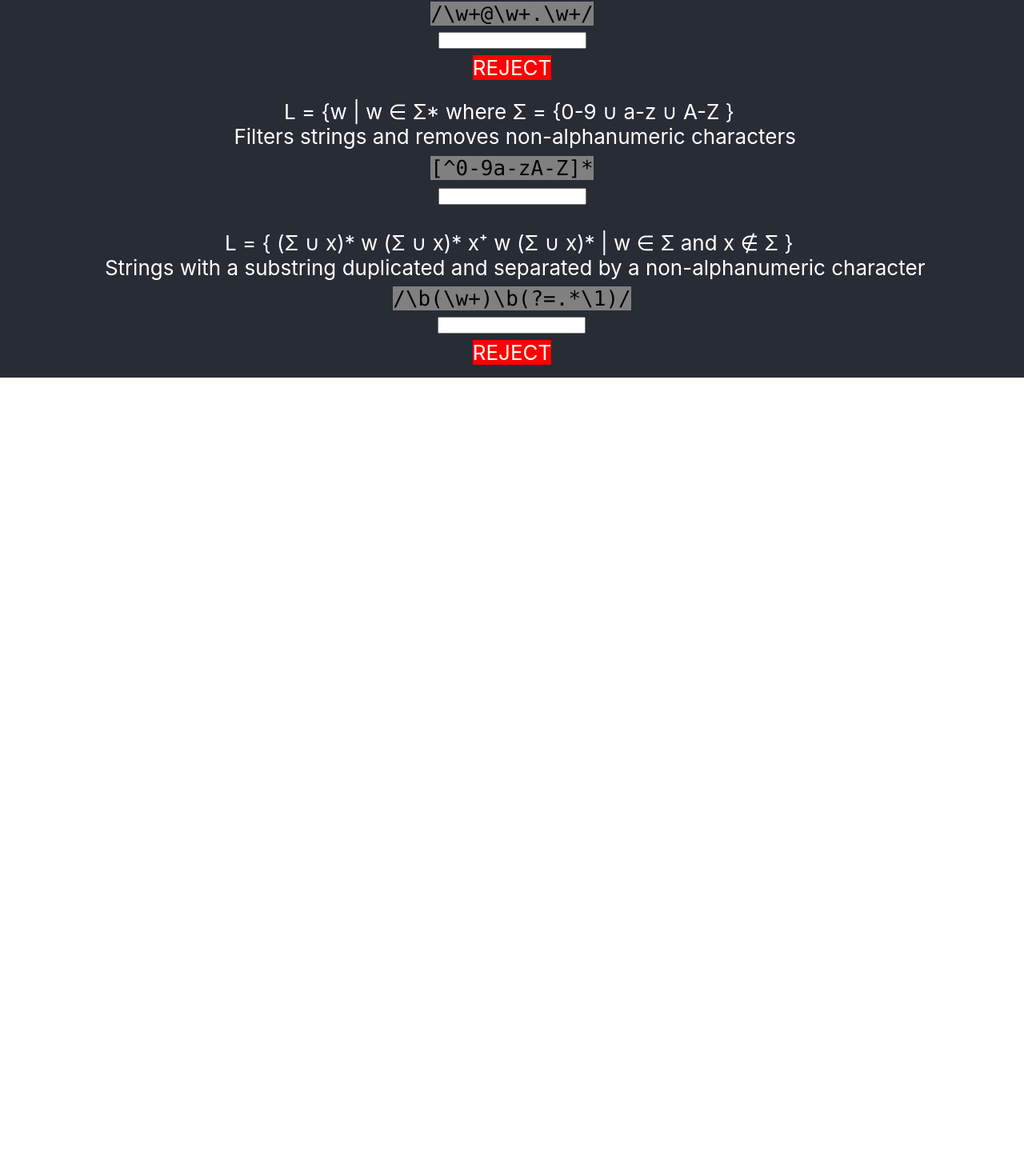
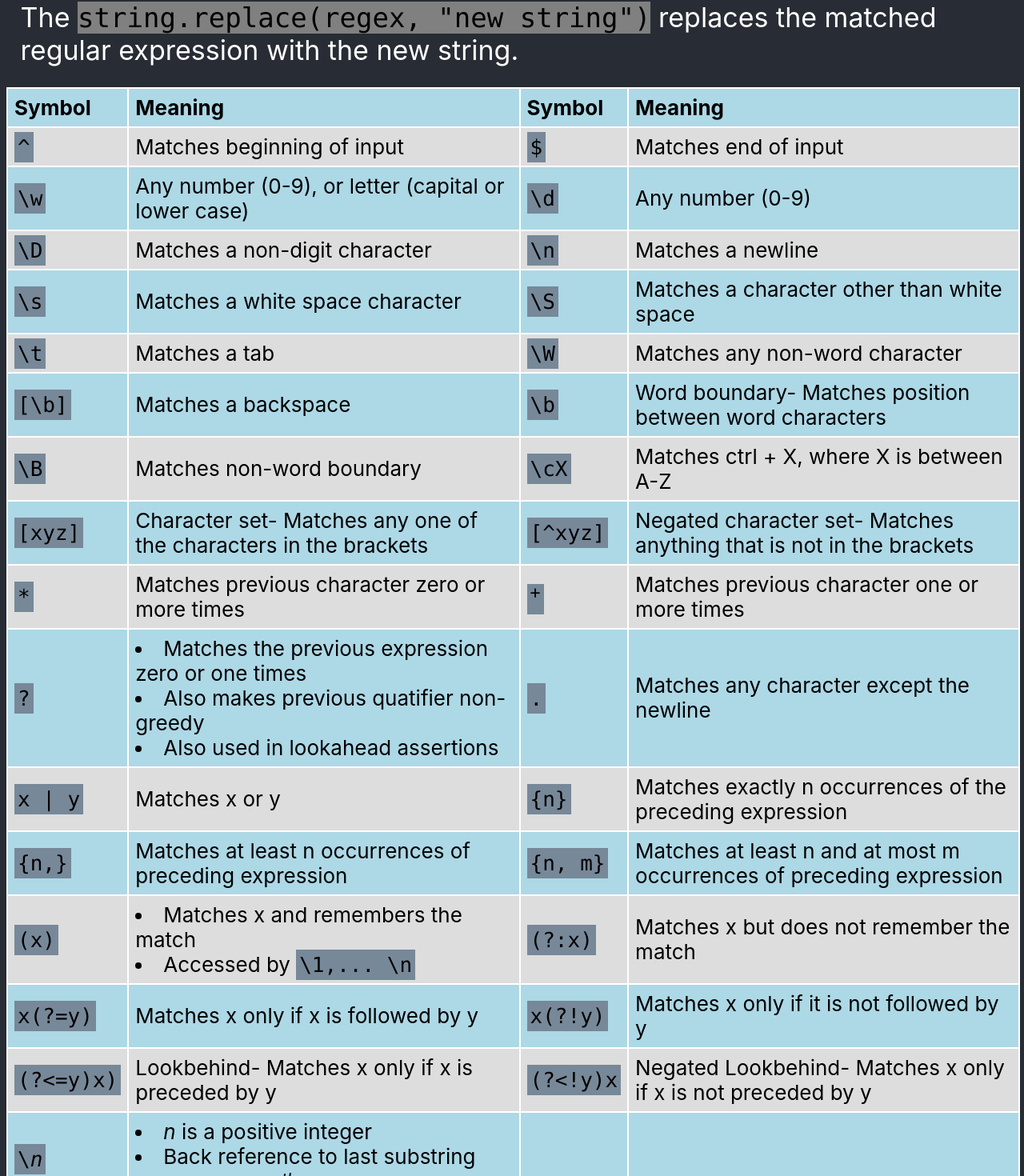
Before and after one commit to icowen/javascript-regex, a React (Create React App) app: page / in a window 1280 px wide. Shown: the part 415-1885 px from the top of the page at 80% size. Before the commit the page ends 887 px from the top, so only its background shows below. Built offline with nearby package versions, Linux system fonts and the light colour scheme.

Commit message:
Table complete, lots of good css styling.

```diff
--- a/src/App.js
+++ b/src/App.js
@@ -1,7 +1,8 @@
 import React, { Component } from 'react';
 import './App.css';
-import RegexComponent from "./RegexComponent";
+import RegexMatchingComponent from "./RegexMatchingComponent";
 import RegexExampleComponent from "./RegexExampleComponent";
+import Introduction from "./Introduction";
 
 class App extends Component {
     stringOfLengthAtLeastFive(s) {
@@ -36,24 +37,25 @@ class App extends Component {
         let notElementOf = '\u2209';
         let plus = '\u207A';
         let dupWordLang = `L = { (${sigma} ${union} x)* w (${sigma} ${union} x)* x${plus} w (${sigma} ${union} x)* | w ${elementOf} ${sigma} and x ${notElementOf} ${sigma} } \n Strings with a substring duplicated and separated by a non-alphanumeric character`;
-        let lettersAndNumbers = `L = {w | w ${elementOf} ${sigma}* where ${sigma} = {0-9 ${union} a-z ${union} A-Z } \n Filters strings and removes non-alphanumeric characters`;
+        let lettersAndNumbers = `L = {w | w ${elementOf} ${sigma}* where ${sigma} = {0-9 ${union} a-z ${union} A-Z } } \n Filters strings and removes non-alphanumeric characters`;
         return (
             <div className="App">
-                <RegexComponent expr={this.stringOfLengthAtLeastFive}
-                                language={'L = {w | w is at least length 5}'}
-                                label={'/\\w{5}/'}/>
-                <RegexComponent expr={this.stringOfLengthExactlyFive}
-                                language={'L = {w | w has length exactly 5}'}
-                                label={'/^\\w{5}$/'}/>
-                <RegexComponent expr={this.validEmailAddress}
-                                language={'L = {w | w is a valid email address}'}
-                                label={'/\\w+@\\w+.\\w+/'}/>
+                <Introduction/>
+                <RegexMatchingComponent expr={this.stringOfLengthAtLeastFive}
+                                        language={'L = {w | w is at least length 5}'}
+                                        label={'/\\w{5}/'}/>
+                <RegexMatchingComponent expr={this.stringOfLengthExactlyFive}
+                                        language={'L = {w | w has length exactly 5}'}
+                                        label={'/^\\w{5}$/'}/>
+                <RegexMatchingComponent expr={this.validEmailAddress}
+                                        language={'L = {w | w is a valid email address}'}
+                                        label={'/\\w\u207A@\\w\u207A.\\w\u207A/'}/>
+                <RegexMatchingComponent expr={this.duplicateWords}
+                                        language={dupWordLang}
+                                        label={'/\\b(\\w+)\\b(?=.*\\1)/'}/>
                 <RegexExampleComponent expr={this.onlyLettersAndNumbers}
                                        language={lettersAndNumbers}
                                        label={'[^0-9a-zA-Z]*'}/>
-                <RegexComponent expr={this.duplicateWords}
-                                language={dupWordLang}
-                                label={'/\\b(\\w+)\\b(?=.*\\1)/'}/>
             </div>
         );
     }
--- /dev/null
+++ b/src/Introduction.css
@@ -0,0 +1,18 @@
+header {
+     color: #61dafb;
+     font-size: calc(10px + 5vmin);
+     margin: 8px;
+     text-align: center;
+ }
+
+p {
+    margin: 2vw;
+}
+
+.Introduction {
+    text-align: left;
+}
+
+.Introduction .intro{
+    font-size: calc(10px + 3vmin);
+}
--- /dev/null
+++ b/src/Introduction.jsx
@@ -0,0 +1,26 @@
+import React, { Component } from 'react';
+import './Introduction.css'
+import RegexSyntaxTable from "./RegexSyntaxTable";
+
+class Introduction extends Component {
+    render() {
+        return (
+            <div className={'Introduction'}>
+                <div className={'intro'}>
+                    <header>{'JavaScript Regular Expressions (RegEx)'}</header>
+                    <p> This website is designed to show basic JavaScript RegEx for matching
+                        strings, and filtering strings.</p>
+                    <p>JavaScript RegEx is contained between two backslashes <code>/I am regex/</code> or
+                        by using the constructor <code>new RegExp("I am regex")</code>.</p>
+                    <p>You can use the <code>yourRegex.test("any string")</code> method which returns true if the string
+                        matches the regular expression in at least one spot.</p>
+                    <p>The <code>string.replace(regex, "new string")</code> replaces
+                        the matched regular expression with the new string.</p>
+                </div>
+                <RegexSyntaxTable/>
+            </div> );
+
+    }
+}
+
+export default Introduction;
--- /dev/null
+++ b/src/RegexExampleComponent.css
@@ -0,0 +1,16 @@
+.regex-block {
+    margin: 4vw;
+    text-align: center;
+    display: flex;
+    flex-direction: column;
+    align-items: center;
+    justify-content: center;
+    font-size: calc(10px + 5vmin);
+}
+
+input {
+    padding: 8px;
+    font-size: calc(10px + 3vmin);
+    border: 2px solid #61dafb;
+    border-radius: 4px;
+}
--- a/src/RegexExampleComponent.jsx
+++ b/src/RegexExampleComponent.jsx
@@ -1,27 +1,36 @@
 import React, { Component } from 'react';
 import PropTypes from 'prop-types';
+import './RegexExampleComponent.css';
 
 class RegexExampleComponent extends Component {
     constructor(props) {
         super(props);
         this.state = {
-            word: ''
+            word: 'Enter a word',
+            filteredWord: 'Enter a word'
         }
     }
 
     regexFunc(s) {
-        this.setState({word: this.props.expr(s)});
+        let filteredWord;
+        if (s) {
+            filteredWord = this.props.expr(s);
+
+        } else {
+            s = 'Enter a word';
+            filteredWord = 'Enter a word';
+        }
+        this.setState({word: s, filteredWord: filteredWord});
     }
 
     render() {
         return (
-            <div>
+            <div className={'regex-block'}>
                 <p>{this.props.language}</p>
-                <div>
-                    <code>{this.props.label}</code>
-                </div>
+                <code>{this.props.label}</code>
                 <input type={'text'} onChange={(e) => this.regexFunc(e.target.value)}/>
                 <div>{this.state.word}</div>
+                <div>{this.state.filteredWord}</div>
             </div> );
 
     }
--- a/src/RegexComponent.css
+++ b/src/RegexMatchingComponent.css
@@ -8,7 +8,7 @@ p{
 }
 
 .regex-block {
-    margin: 16px;
+    margin: 4vw;
     text-align: center;
     display: flex;
     flex-direction: column;
--- /dev/null
+++ b/src/RegexSyntaxTable.css
@@ -0,0 +1,31 @@
+td, th {
+    border: 2px solid white;
+    text-align: left;
+    padding: 8px;
+}
+
+tr:nth-child(even) {
+    background-color: #dddddd;
+    color: black;
+}
+
+tr:nth-child(odd) {
+    background-color: lightblue;
+    color: black;
+}
+
+td:nth-child(even) {
+    width: 40%;
+}
+
+.regex-syntax-table code {
+    background-color: lightslategray;
+    padding: 4px;
+    white-space: nowrap;
+}
+
+table {
+    border-collapse: collapse;
+    width: 99%;
+    margin: 8px;
+}
--- /dev/null
+++ b/src/RegexSyntaxTable.jsx
@@ -0,0 +1,130 @@
+import React, { Component } from 'react';
+import './RegexSyntaxTable.css';
+
+class RegexSyntaxTable extends Component {
+    render() {
+        return <div className={'regex-syntax-table'}>
+            <table>
+                <col className={'symbol'}/>
+                <col className={'description'}/>
+                <col className={'symbol'}/>
+                <col className={'description'}/>
+                <tr>
+                    <th>Symbol</th>
+                    <th>Meaning</th>
+                    <th>Symbol</th>
+                    <th>Meaning</th>
+                </tr>
+                <tr>
+                    <td><code>^</code></td>
+                    <td>Matches beginning of input</td>
+                    <td><code>$</code></td>
+                    <td>Matches end of input</td>
+                </tr>
+                <tr>
+                    <td><code>\w</code></td>
+                    <td>Any number (0-9), or letter (capital or lower case)</td>
+                    <td><code>\d</code></td>
+                    <td>Any number (0-9)</td>
+                </tr>
+                <tr>
+                    <td><code>\D</code></td>
+                    <td>Matches a non-digit character</td>
+                    <td><code>\n</code></td>
+                    <td>Matches a newline</td>
+                </tr>
+                <tr>
+                    <td><code>\s</code></td>
+                    <td>Matches a white space character</td>
+                    <td><code>\S</code></td>
+                    <td>Matches a character other than white space</td>
+                </tr>
+                <tr>
+                    <td><code>\t</code></td>
+                    <td>Matches a tab</td>
+                    <td><code>\W</code></td>
+                    <td>Matches any non-word character</td>
+                </tr>
+                <tr>
+                    <td><code>[\b]</code></td>
+                    <td>Matches a backspace</td>
+                    <td><code>\b</code></td>
+                    <td>Word boundary- Matches position between word characters</td>
+                </tr>
+                <tr>
+                    <td><code>\B</code></td>
+                    <td>Matches non-word boundary</td>
+                    <td><code>\cX</code></td>
+                    <td>Matches ctrl + X, where X is between A-Z</td>
+                </tr>
+                <tr>
+                    <td><code>[xyz]</code></td>
+                    <td>Character set- Matches any one of the characters in the brackets</td>
+                    <td><code>[^xyz]</code></td>
+                    <td>Negated character set- Matches anything that is not in the brackets</td>
+                </tr>
+                <tr>
+                    <td><code>*</code></td>
+                    <td>Matches previous character zero or more times</td>
+                    <td><code><sup>+</sup></code></td>
+                    <td>Matches previous character one or more times</td>
+                </tr>
+                <tr>
+                    <td><code>?</code></td>
+                    <td>
+                        <li>Matches the previous expression zero or one times</li>
+                        <li>Also makes previous quatifier non-greedy</li>
+                        <li>Also used in lookahead assertions</li>
+                    </td>
+                    <td><code>.</code></td>
+                    <td>Matches any character except the newline</td>
+                </tr>
+                <tr>
+                    <td><code>x | y</code></td>
+                    <td>Matches x or y</td>
+                    <td><code>&#x7b;n&#x7d;</code></td>
+                    <td>Matches exactly n occurrences of the preceding expression</td>
+                </tr>
+                <tr>
+                    <td><code>&#x7b;n&#44;&#x7d;</code></td>
+                    <td>Matches at least n occurrences of preceding expression</td>
+                    <td><code>&#x7b;n&#44; m&#x7d;</code></td>
+                    <td>Matches at least n and at most m occurrences of preceding expression</td>
+                </tr>
+                <tr>
+                    <td><code>(x)</code></td>
+                    <td>
+                        <li>Matches x and remembers the match</li>
+                        <li>Accessed by <code>\1,... \n</code></li>
+                    </td>
+                    <td><code>(?:x)</code></td>
+                    <td>Matches x but does not remember the match</td>
+                </tr>
+                <tr>
+                    <td><code>x(?=y)</code></td>
+                    <td>Matches x only if x is followed by y</td>
+                    <td><code>x(?!y)</code></td>
+                    <td>Matches x only if it is not followed by y</td>
+                </tr>
+                <tr>
+                    <td><code>(?&#60;=y)x)</code></td>
+                    <td>Lookbehind- Matches x only if x is preceded by y</td>
+                    <td><code>(?&#60;!y)x</code></td>
+                    <td>Negated Lookbehind- Matches x only if x is not preceded by y</td>
+                </tr>
+                <tr>
+                    <td><code>\<i>n</i></code></td>
+                    <td>
+                        <li><i>n</i> is a positive integer</li>
+                        <li>Back reference to last substring matching the <i>n<sup>th</sup></i> parenthetical</li>
+                    </td>
+                    <td></td>
+                    <td></td>
+                </tr>
+            </table>
+        </div>;
+
+    }
+}
+
+export default RegexSyntaxTable;
```
Also changed, not shown: src/RegexMatchingComponent.jsx (renamed from src/RegexComponent.jsx, +4 -4 lines), src/App.css (line endings or trailing spaces), src/logo.svg (deleted).
